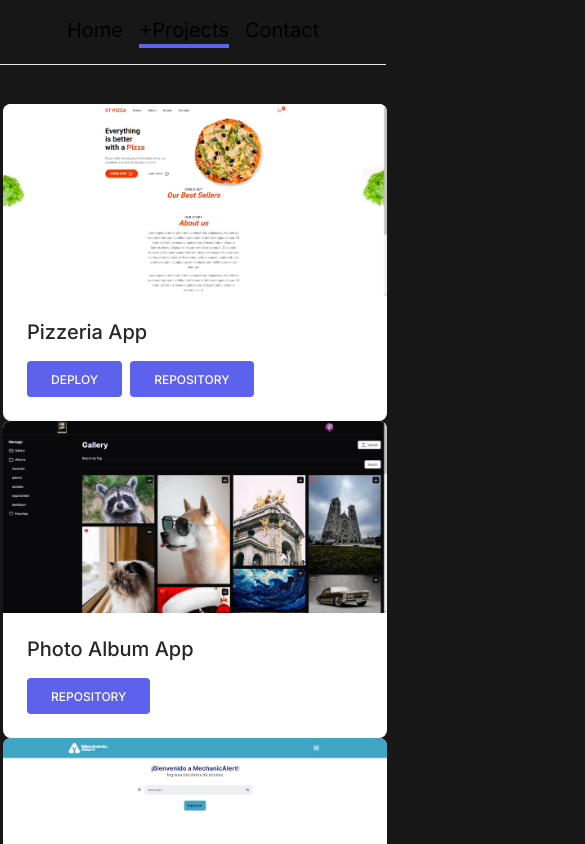
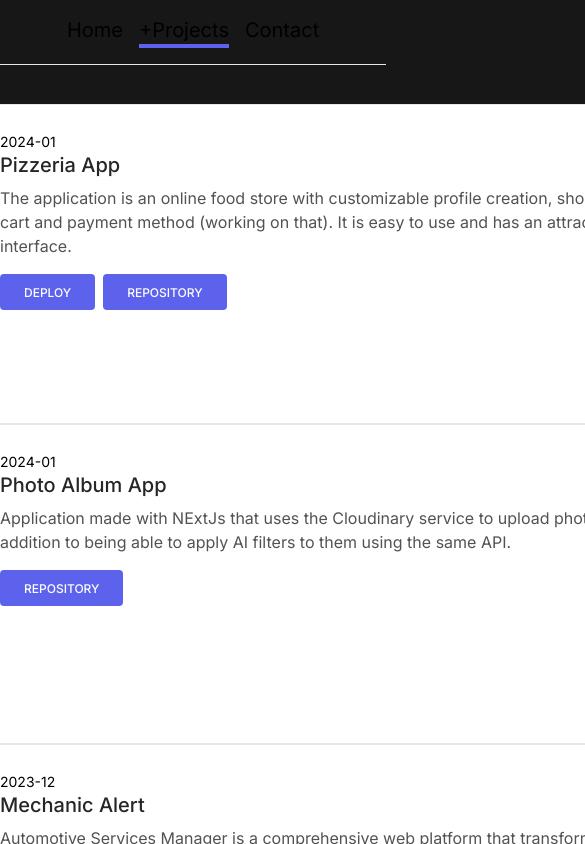
Before and after one commit to JoaquinHAcosta/joaquindev, a Next.js app: page /projects in a window 390 px wide. Shown: the top 844 px of the page, 585 px wide, since content can reach past the window. Built offline with nearby package versions, Linux system fonts and the light colour scheme.

Commit message:
micro upgrade on projects

```diff
--- a/src/components/CardRipple.tsx
+++ b/src/components/CardRipple.tsx
@@ -11,6 +11,7 @@ type ProjectProps = {
   description: string
   repository: string
   deploy: string
+  date: string
 }
 
 const isProd = process.env.NODE_ENV === 'production'
@@ -22,25 +23,27 @@ const CardRipple = ({
   description,
   repository,
   deploy,
+  date,
 }: ProjectProps) => {
   return (
-    <div className="block rounded-lg bg-white max-w-96 max-h-80 dark:bg-neutral-700">
-      <div className="relative overflow-hidden bg-cover bg-no-repeat">
+    <div className="flex w-[1200px] h-[320px] rounded-lg bg-white dark:bg-neutral-700 border">
+      <div className="w-[380px] overflow-hidden bg-cover bg-no-repeat">
         <Image
-          className="rounded-t-lg h-full w-full object-cover"
+          className="rounded-t-lg h-full object-cover"
           src={`${isProd ? '/joaquindev' : ''}${image}`}
           alt="project image"
           width={380}
           height={380}
         />
-        <div className="absolute bottom-0 left-0 right-0 top-0 h-full w-full overflow-hidden bg-[hsla(0,0%,98%,0.15)] bg-fixed opacity-0 transition duration-300 ease-in-out hover:opacity-100"></div>
+        {/* <div className="absolute bottom-0 left-0 right-0 top-0 h-full w-full overflow-hidden bg-[hsla(0,0%,98%,0.15)] bg-fixed opacity-0 transition duration-300 ease-in-out hover:opacity-100"></div> */}
       </div>
-      <div className="p-6">
+      <div className="p-6 w-[700px]">
+        <time className="text-sm">{date}</time>
         <h5 className="mb-2 text-xl font-medium leading-tight text-neutral-800 dark:text-neutral-50">
           {title}
         </h5>
         <p className="mb-4 text-base text-neutral-600 dark:text-neutral-200">
-          {/* {description} */}
+          {description}
         </p>
         <div className="flex gap-2">
           <Link
--- a/src/components/HorizontalCard.tsx
+++ b/src/components/HorizontalCard.tsx
@@ -6,16 +6,17 @@ type ProjectProps = {
   techs: string[]
   image: string
   description: string
+  date: string
 }
 
 const HorizontalCard = ({ title, techs, image, description }: ProjectProps) => {
   return (
-    <div className="flex w-[90vw] h-[18rem] md:w-[40rem] flex-row rounded border-4 border-white bg-[#797DDC] bg-clip-border text-gray-700 shadow-md">
+    <div className="flex h-[18rem] flex-row rounded border-4 border-white bg-[#797DDC] bg-clip-border text-gray-700 shadow-md">
       <div className="m-0 w-2/5 shrink-0 overflow-hidden bg-white bg-clip-border text-gray-700">
         <Image
           src={image}
-          width={380}
-          height={380}
+          width={400}
+          height={400}
           alt="image"
           className="h-full w-full object-cover"
         />
--- a/src/components/Sections/About.tsx
+++ b/src/components/Sections/About.tsx
@@ -1,6 +1,6 @@
+import { BsFilePersonFill } from 'react-icons/bs'
 import {
   PiBookBold,
-  PiGitlabLogoFill,
   PiRocketLaunchBold,
   PiStudentBold,
   PiUsersFour,
@@ -14,7 +14,10 @@ const About = () => {
   return (
     <section className="bg-white w-screen flex flex-col text-black items-center py-14 px-8">
       <div>
-        <h2 className="text-4xl font-bold mb-7 ">About Me</h2>
+        <h2 className="flex text-4xl font-bold mb-7 ">
+          <BsFilePersonFill className="text-[#5c62ec] mr-2" />
+          About Me
+        </h2>
       </div>
       <div className="md:flex gap-4 items-center">
         <div className="my-4 border-6 border-red rounded-full">
```
